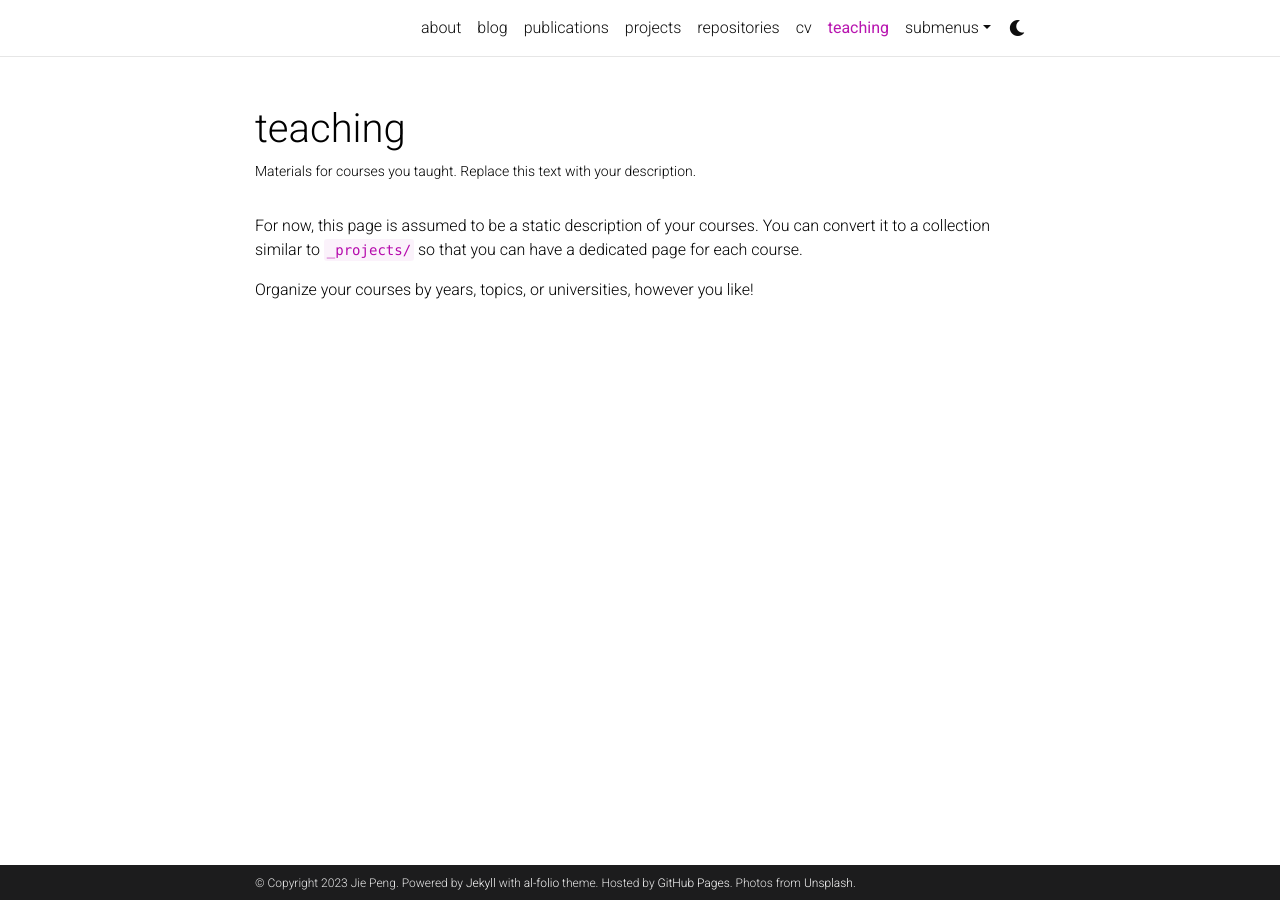
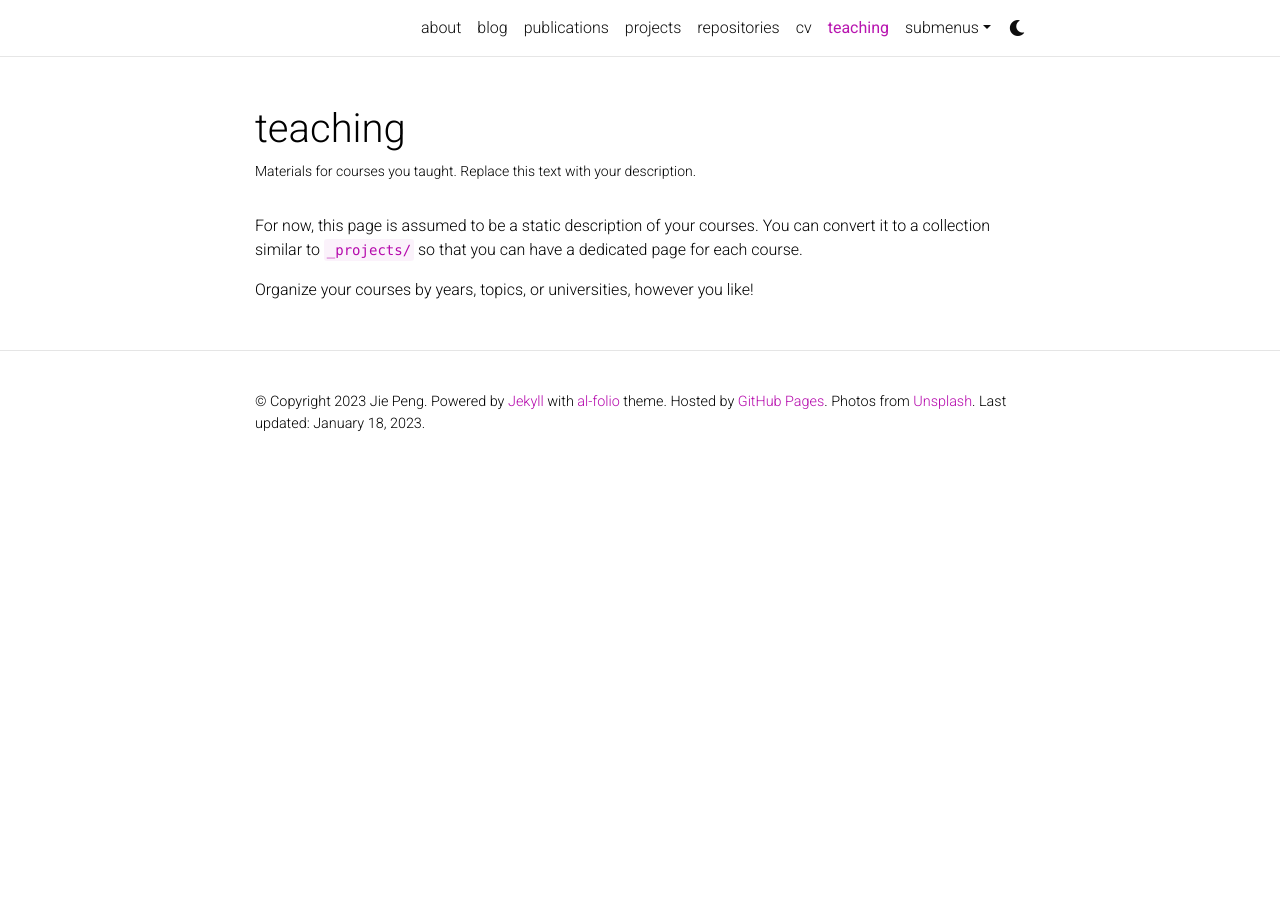
Before and after one commit to JiePeng104/JiePeng104.github.io, a Jekyll site: the page built from _pages/teaching.md, in a window 1280 px wide. Built offline with Jekyll 4.4.1, drawn with Linux system fonts in a browser that asks for light colours; comment, search, counter and statistics services are not loaded; a style sheet for code colours, icons or effects is not loaded; some of the changed lines change nothing that is shown.

Commit message:
Update _config.yml

```diff
--- a/_config.yml
+++ b/_config.yml
@@ -6,7 +6,8 @@
 first_name: Jie
 middle_name:
 last_name: Peng
-email: JiePeng1004@gmail.com
+email: jie.peng1004@gmail.com
+
 description: > # the ">" symbol means to ignore newlines until "footer_text:"
   A simple, whitespace theme for academics. Based on [*folio](https://github.com/bogoli/-folio) design.
 footer_text: >
@@ -16,11 +17,11 @@
 keywords: jekyll, jekyll-theme, academic-website, portfolio-website  # add your own keywords or leave empty
 
 lang: en # the language of your site (for example: en, fr, cn, ru, etc.)
-icon: 👺  # the emoji used as the favicon (alternatively, provide image name in /assets/img/)
+icon: 🔨  # the emoji used as the favicon (alternatively, provide image name in /assets/img/)
 
 url: https://jiepeng104.github.io/ # the base hostname & protocol for your site
-baseurl: /jiepeng104.github.io/ # the subpath of your site, e.g. /blog/
-last_updated: false # set to true if you want to display last updated in the footer
+# baseurl: /jiepeng104.github.io/ # the subpath of your site, e.g. /blog/
+last_updated: true # set to true if you want to display last updated in the footer
 impressum_path:  # set to path to include impressum link in the footer, use the same path as permalink in a page, helps to conform with EU GDPR
 
 # -----------------------------------------------------------------------------
@@ -48,7 +49,7 @@
 # -----------------------------------------------------------------------------
 
 navbar_fixed: true
-footer_fixed: true
+footer_fixed: false
 
 # Dimensions
 max_width: 800px
@@ -67,7 +68,7 @@
 # Social integration
 # -----------------------------------------------------------------------------
 
-github_username: # your GitHub user name
+github_username: JiePeng104 # your GitHub user name
 gitlab_username: # your GitLab user name
 twitter_username: # your Twitter handle
 mastodon_username: # your mastodon instance+username in the format instance.tld/@username
@@ -81,7 +82,7 @@
 quora_username: # your Quora username
 publons_id: # your ID on Publons
 research_gate_profile: # your profile on ResearchGate
-blogger_url: # your blogger URL
+blogger_url: https://jiepeng104.github.io/ # your blogger URL
 work_url: # work page URL
 keybase_username: # your keybase user name
 wikidata_id: # your wikidata id
@@ -97,8 +98,8 @@
 youtube_id: # your youtube channel id (youtube.com/@<youtube_id>)
 discord_id: # your discord id (18-digit unique numerical identifier)
 
-contact_note: >
-  You can even add a little note about which of these is the best way to reach you.
+# contact_note: >
+#   You can even add a little note about which of these is the best way to reach you.
 
 # -----------------------------------------------------------------------------
 # Analytics and search engine verification
```
